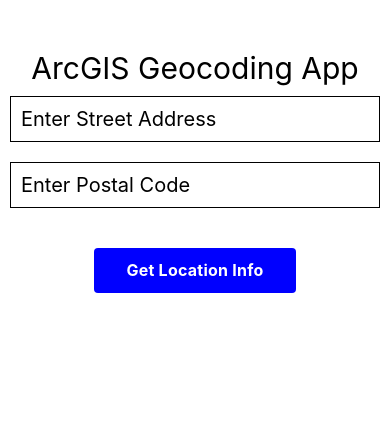
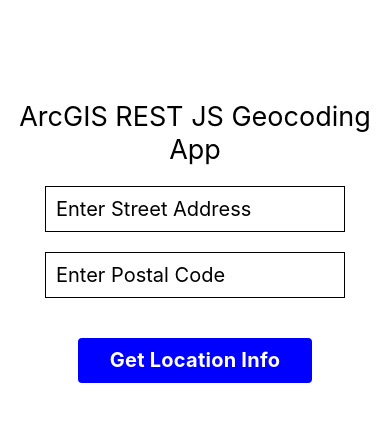
Before and after one commit to cyatteau/react-native-arcgis-restjs-geocoding-app, a React Native app: screen / in a window 390 px wide. Shown: the top 422 px of the page. Built offline with nearby package versions, Linux system fonts and the light colour scheme.

Commit message:
Style & Keyboard Update

```diff
--- a/App.js
+++ b/App.js
@@ -1,12 +1,11 @@
 import { React, useState } from "react";
 import {
   View,
-  Image,
   StyleSheet,
   Text,
   Pressable,
   TextInput,
-  ScrollView,
+  Keyboard,
 } from "react-native";
 import { ApiKeyManager } from "@esri/arcgis-rest-request";
 import { geocode } from "@esri/arcgis-rest-geocoding";
@@ -20,8 +19,8 @@
   const [add, setAdd] = useState("");
 
   const testAPI = () => {
-    const apiKey =
-    "YOUR_API_KEY";
+    Keyboard.dismiss();
+    const apiKey = "YOUR_API_KEY";
     const authentication = ApiKeyManager.fromKey(apiKey);
     geocode({
       address: text,
@@ -42,7 +41,7 @@
   return (
     <View>
       <View style={styles.container}>
-        <Text style={styles.title}>ArcGIS Geocoding App</Text>
+        <Text style={styles.title}>ArcGIS REST JS Geocoding App</Text>
         <TextInput
           onChangeText={(value) => setText(value)}
           placeholder="Enter Street Address"
@@ -59,23 +58,21 @@
           <Text style={styles.text}>Get Location Info</Text>
         </Pressable>
       </View>
-      <Text style={styles.coords}>
-        {theCoords}
-      </Text>
-      <Text style={styles.coords}>
-        {add}
-      </Text>
+      <Text style={styles.coords}>{theCoords}</Text>
+      <Text style={styles.coords}>{add}</Text>
     </View>
   );
 };
 
 const styles = StyleSheet.create({
   container: {
-    paddingTop: 50,
+    paddingTop: 100,
+    alignItems: "center",
   },
   title: {
-    fontSize: 30,
+    fontSize: 27,
     textAlign: "center",
+    marginBottom: 10,
   },
   textInput: {
     fontSize: 20,
@@ -83,6 +80,7 @@
     margin: 10,
     borderColor: "#000000",
     borderWidth: 1,
+    width: 300,
   },
   press: {
     alignItems: "center",
@@ -95,7 +93,7 @@
     margin: 30,
   },
   text: {
-    fontSize: 16,
+    fontSize: 20,
     lineHeight: 21,
     fontWeight: "bold",
     letterSpacing: 0.25,
@@ -106,7 +104,7 @@
     alignItems: "center",
   },
   coords: {
-    fontSize: 17,
+    fontSize: 20,
     margin: 10,
   },
 });
```
